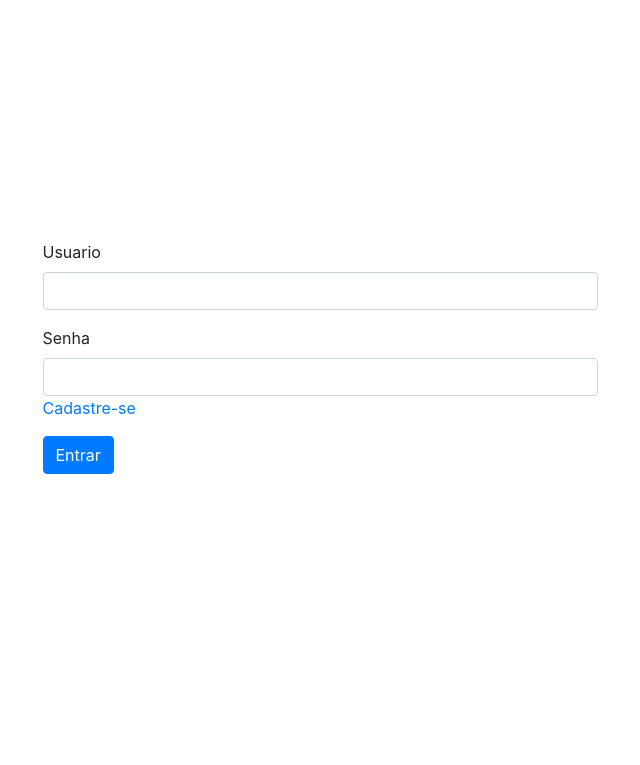
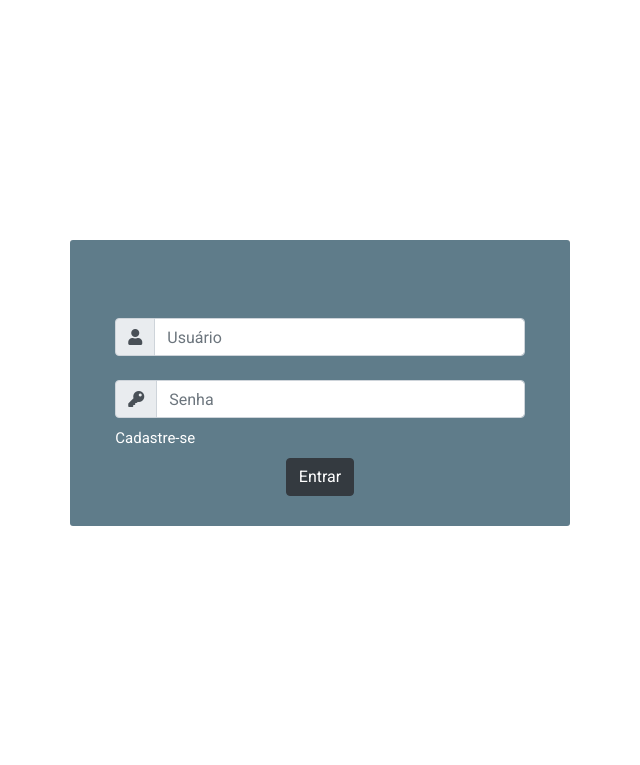
Before and after one commit to natanrch/recurso-facil, a PHP site: page /login.php in a window 1280 px wide. Shown: the top 765 px of the page, without its empty margins (320-960 px from the left). Run offline with PHP 8.4, Linux system fonts and the light colour scheme; some libraries are stand-ins or nearby versions.

Commit message:
css do login melhorado

```diff
--- a/css/style.css
+++ b/css/style.css
@@ -1,8 +1,22 @@
+body {
+    font-family: 'Roboto', sans-serif;
+
+}
 .container {
     display: flex;
     justify-content: center;
 }
 .formulario__login {
-    width: 50%;
+    width: 45%;
     margin: 30vh;
+    background-color: #5F7C8A;
+    padding: 30px;
+    border-radius: 3px;
 }
+.formulario__link-cadastro {
+    font-size: 0.938em;
+    text-decoration: none !important;
+}
+input:focus {
+    outline: none;
+}
--- a/login.php
+++ b/login.php
@@ -11,22 +11,35 @@
  	<meta http-equiv="X-UA-Compatible" content="IE=edge">
  	<title>Login</title>
  	<link rel="stylesheet" href="https://stackpath.bootstrapcdn.com/bootstrap/4.1.1/css/bootstrap.min.css" integrity="sha384-WskhaSGFgHYWDcbwN70/dfYBj47jz9qbsMId/iRN3ewGhXQFZCSftd1LZCfmhktB" crossorigin="anonymous">
+	 <link rel="stylesheet" href="https://use.fontawesome.com/releases/v5.0.13/css/all.css" integrity="sha384-DNOHZ68U8hZfKXOrtjWvjxusGo9WQnrNx2sqG0tfsghAvtVlRW3tvkXWZh58N9jp" crossorigin="anonymous">
+	<link href="https://fonts.googleapis.com/css?family=Roboto" rel="stylesheet">
 	<link rel="stylesheet" href="css/style.css">
  </head>
  <body>
- 	<div class="container ">
+ 	<div class="container">
 	 	<form action="" method="post" class="formulario__login">
-		 	<div class="form-group">
-				<label for="usuario">Usuario</label>
-				<input type="text" name="usuario" id="usuario" class="form-control">
+			<div class="col-auto mt-5">
+     			<label class="sr-only" for="usuario">Usuário</label>
+     		 	<div class="input-group mb-2">
+        		<div class="input-group-prepend">
+          			<div class="input-group-text"><i class="fas fa-user"></i></div>
+        		</div>
+       				<input type="text" class="form-control" id="usuario" placeholder="Usuário">
+      			</div>
+    		</div>
+			<div class="col-auto mt-4">
+     			<label class="sr-only" for="senha">Senha</label>
+     		 	<div class="input-group mb-2">
+        		<div class="input-group-prepend">
+          			<div class="input-group-text"><i class="fas fa-key"></i></div>
+        		</div>
+       				<input type="text" class="form-control" id="senha" placeholder="Senha">
+      			</div>
 			</div>
-			<div class="form-group">
-				<label for="senha">Senha</label>
-				<input type="password" name="senha" id="senha" class="form-control">
-				<a href="cadastro.php">Cadastre-se</a>
+				<a href="cadastro.php" class="col-auto text-white formulario__link-cadastro">Cadastre-se</a>
+			<div class="text-center mt-2">
+				<button type="submit" class="btn btn-dark">Entrar</button>
 			</div>
-			<button type="submit" class="btn btn-primary">Entrar</button>
-
 		</form>
 	</div>
  </body>
```
